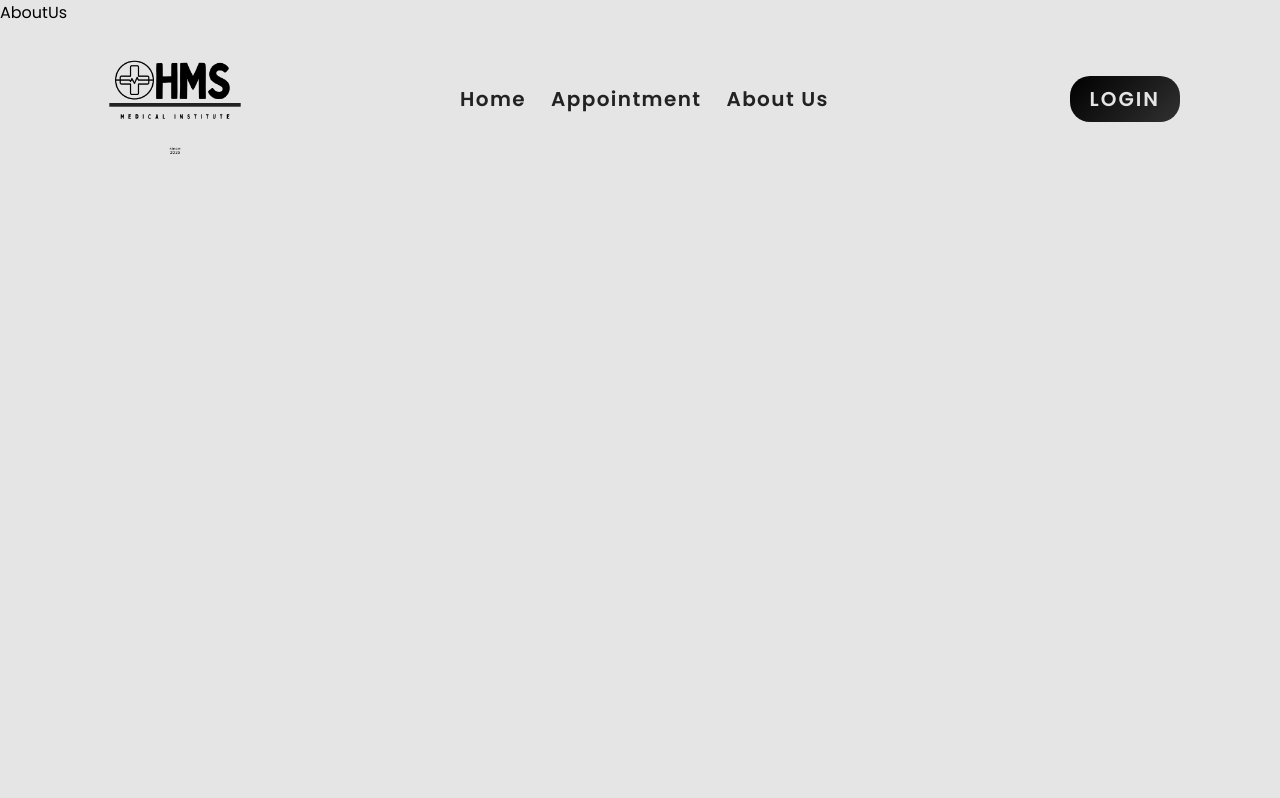
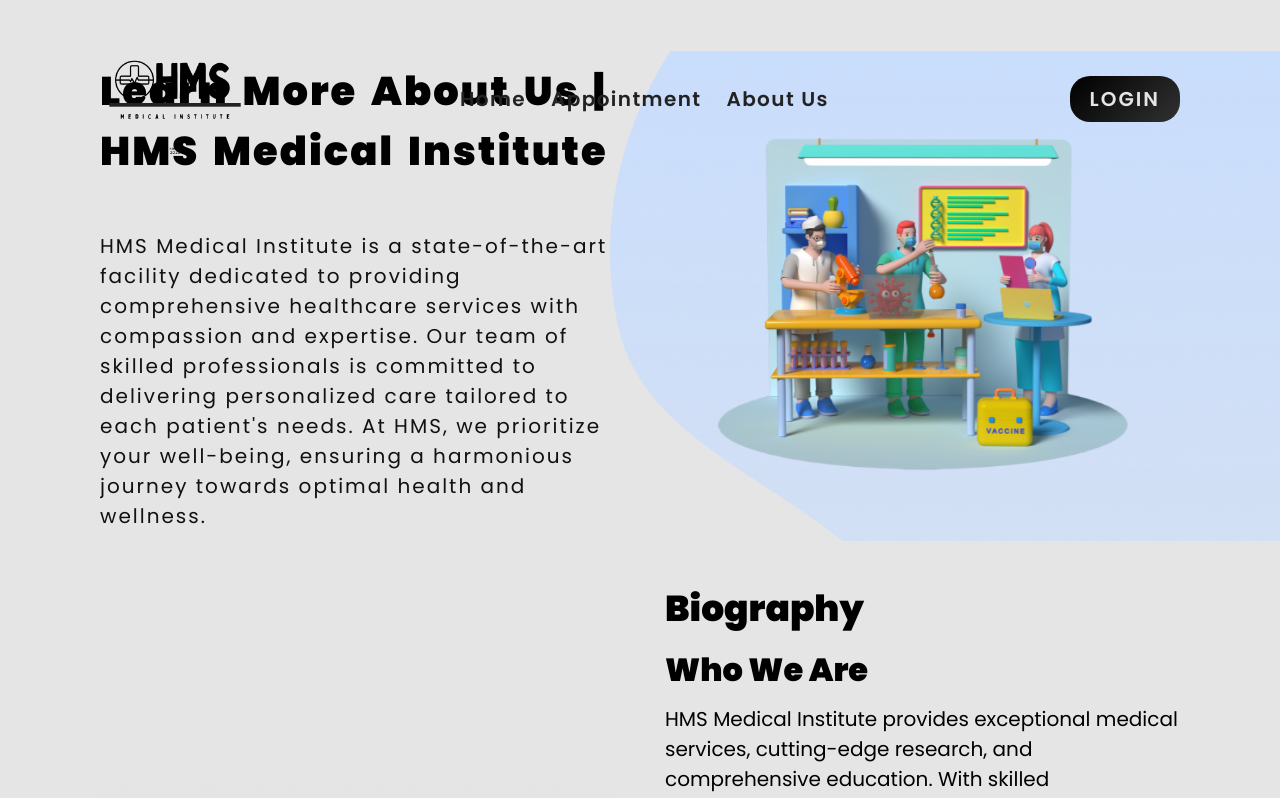
Before and after one commit to ImZAIN03/Hospital-Management-System, a React (Vite) app in the folder Frontend/: page /about in a window 1280 px wide. Shown: the top 798 px of the page. Built offline with nearby package versions, Linux system fonts and the light colour scheme; no server answers.

Commit message:
AboutUs Page

```diff
--- a/Frontend/src/App.css
+++ b/Frontend/src/App.css
@@ -118,7 +118,7 @@ h6 {
   overflow-y: hidden;
 }
 .animated-image {
-  animation: moveUpDown 1s infinite alternate ease-in-out;
+  animation: moveUpDown 3s infinite alternate ease-in-out;
 }
 
 @keyframes moveUpDown {
--- a/Frontend/src/components/Hero.jsx
+++ b/Frontend/src/components/Hero.jsx
@@ -11,7 +11,7 @@ const Hero = ({ title, imageUrl }) => {
             to providing comprehensive healthcare services with compassion and
             expertise. Our team of skilled professionals is committed to
             delivering personalized care tailored to each patient's needs. At
-            ZeeCare, we prioritize your well-being, ensuring a harmonious
+            HMS, we prioritize your well-being, ensuring a harmonious
             journey towards optimal health and wellness.
           </p>
         </div>
--- a/Frontend/src/pages/AboutUs.jsx
+++ b/Frontend/src/pages/AboutUs.jsx
@@ -1,9 +1,16 @@
-import React from 'react'
-
+import React from "react";
+import Hero from "../components/Hero";
+import Biography from "../components/Biography";
 const AboutUs = () => {
   return (
-    <div>AboutUs</div>
-  )
-}
+    <div style={{ paddingTop: '4%'}}>
+      <Hero
+        title={"Learn More About Us | HMS Medical Institute"}
+        imageUrl={"/about.png"}
+      />
+      <Biography imageUrl={"/whoweare.png"} />
+    </div>
+  );
+};
 
-export default AboutUs
+export default AboutUs;
```
